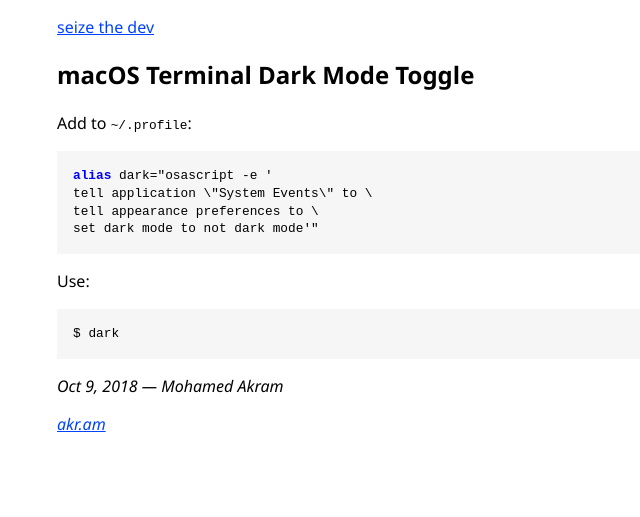
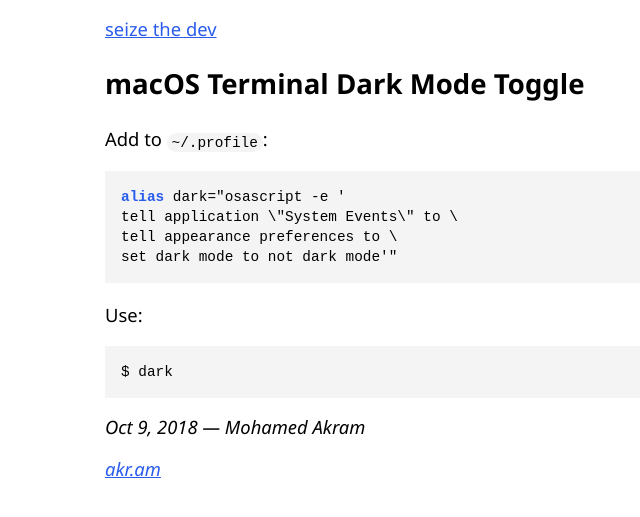
Before and after one commit to mohd-akram/blog, a Jekyll site: the page built from _posts/2018-10-09-macos-dark-mode-terminal-toggle.md, in a window 1280 px wide. Shown: the top 517 px of the page, without its empty margins (231-871 px from the left). Built offline with Jekyll 4.4.1, drawn with Linux system fonts in a browser that asks for light colours; our own code applies the rules of GitHub Pages for plain Markdown files; comment, search, counter and statistics services are not loaded.

Commit message:
Adjust style

```diff
--- a/assets/css/main.css
+++ b/assets/css/main.css
@@ -1,35 +1,35 @@
 :root {
-  --text: black; --bg: white; --bg-code: #f6f6f6; --link: #0042ff;
-  --code-keyword: blue; --code-comment: dimgray;
+  --text: black; --bg: white; --bg-code: #f4f4f4; --link: #295cec;
+  --code-keyword: #295cec; --code-comment: dimgray;
 }
 @media (prefers-color-scheme: dark) {
   :root {
-    --text: #eaeaea; --bg: #131623; --bg-code: #181f2f; --link: #58fff8;
-    --code-keyword: turquoise; --code-comment: gray;
+    --text: #eaeaea; --bg: #1c1d20; --bg-code: #404755; --link: #a2bbed;
+    --code-keyword: #a2bbed; --code-comment: gray;
   }
 }
 
 body {
-  max-width: 44rem;
+  max-width: 38rem;
   margin: 0 auto;
   padding: 1rem;
   color: var(--text);
   background: var(--bg);
   font-family: Avenir, Cantarell, "Segoe UI", sans-serif;
+  font-size: 1.15rem;
   line-height: 1.4;
 }
 
-code {
+p > code {
   white-space: nowrap;
-}
-
-pre code {
-  white-space: pre;
+  background: var(--bg-code);
+  padding: 0.1rem 0.3rem;
+  border-radius: 0.8rem;
 }
 
 pre, code {
   font-family: monospace;
-  font-size: 0.8rem;
+  font-size: 0.9rem;
 }
 
 hgroup h2 {
```
